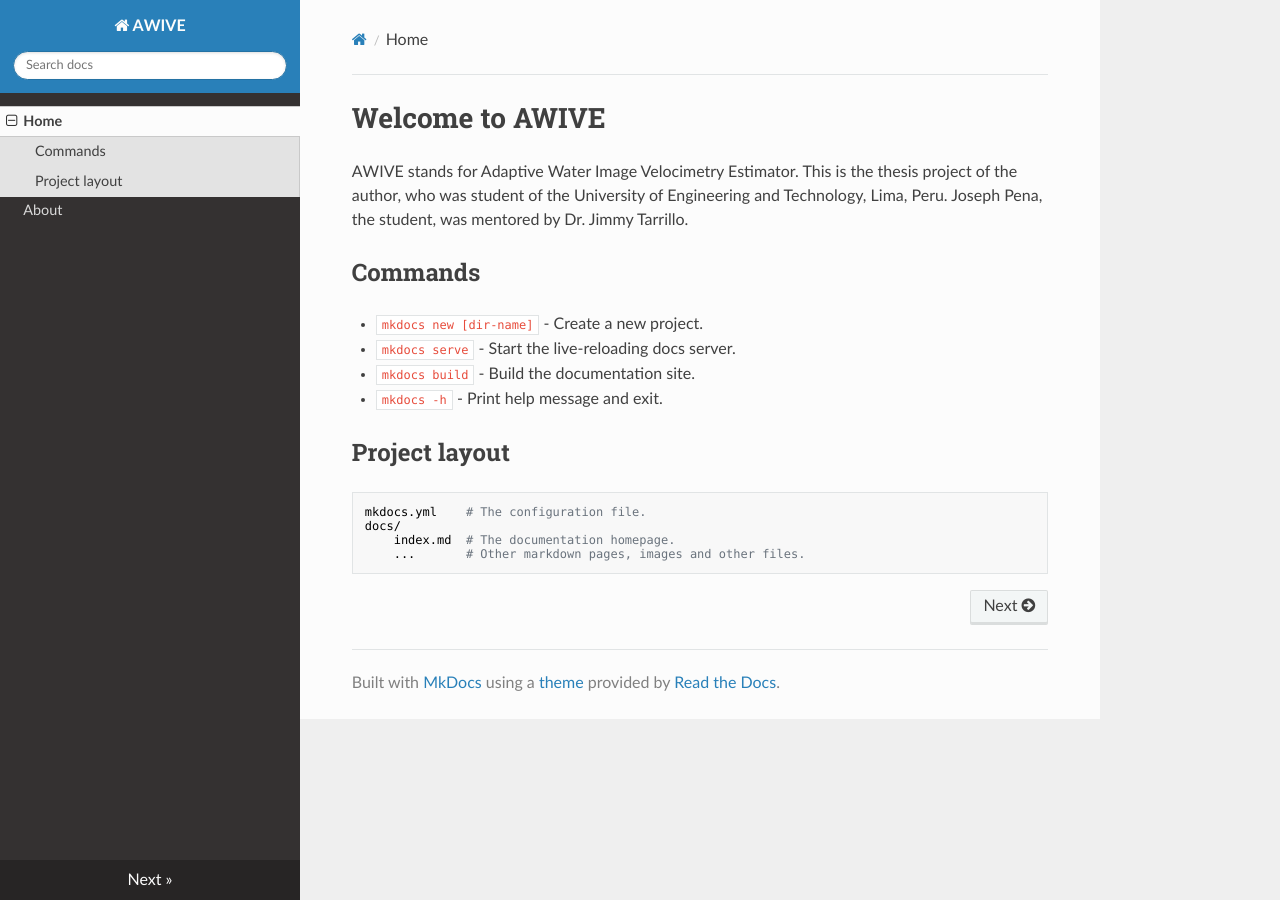
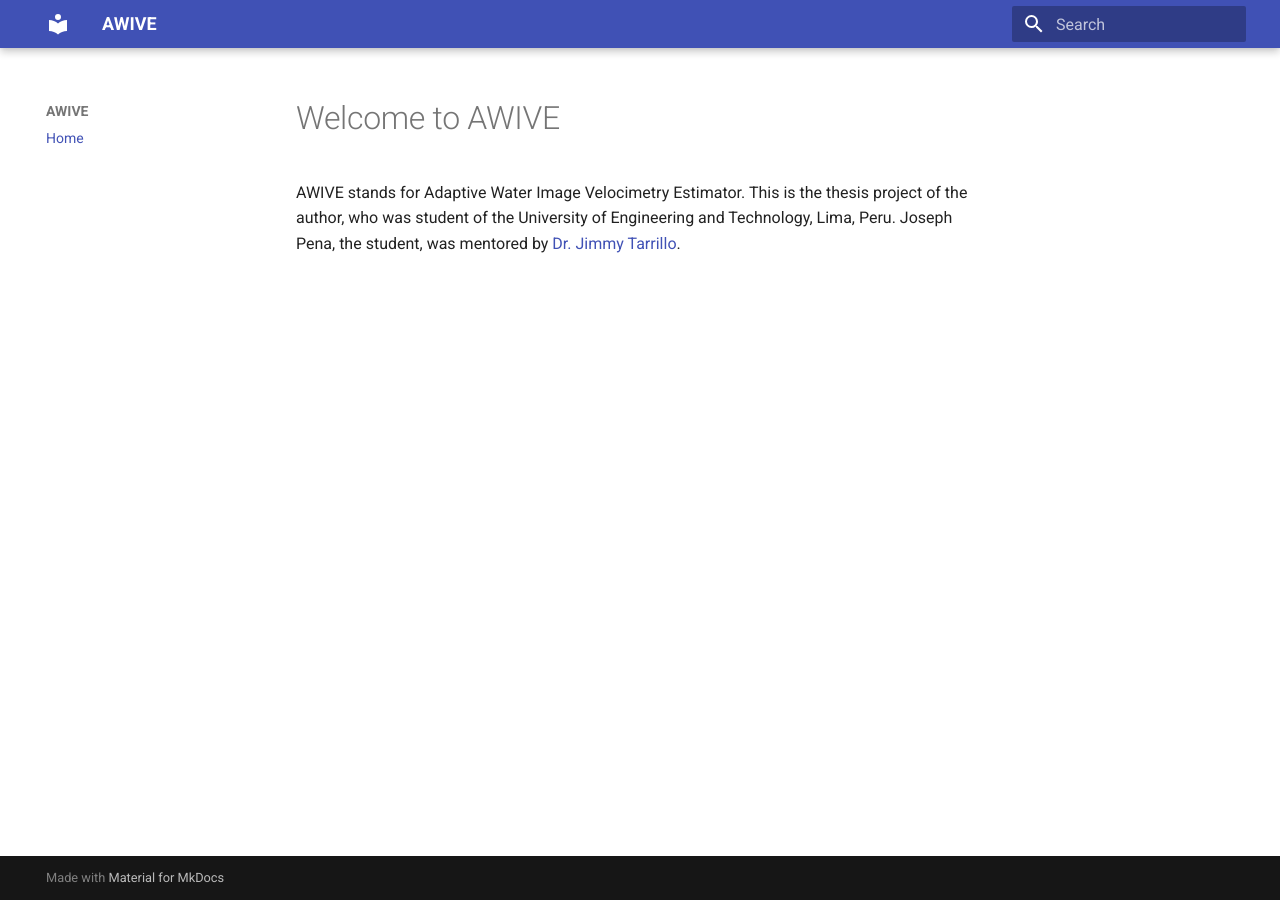
Before and after one commit to JosephPenaQuino/awive, an MkDocs documentation site: the page built from docs/index.md, in a window 1280 px wide. Built offline with MkDocs 1.6.1 and Material for MkDocs 9.7.7, drawn with Linux system fonts in a browser that asks for light colours; nearby versions of some CDN libraries; old or Windows-style settings are respelled for this version of MkDocs.

Commit message:
📝 update to use mkdocs

```diff
--- a/docs/index.md
+++ b/docs/index.md
@@ -3,18 +3,4 @@
 AWIVE stands for Adaptive Water Image Velocimetry Estimator.
 This is the thesis project of the author, who was student of
 the University of Engineering and Technology, Lima, Peru.
-Joseph Pena, the student, was mentored by Dr. Jimmy Tarrillo.
-
-## Commands
-
-* `mkdocs new [dir-name]` - Create a new project.
-* `mkdocs serve` - Start the live-reloading docs server.
-* `mkdocs build` - Build the documentation site.
-* `mkdocs -h` - Print help message and exit.
-
-## Project layout
-
-    mkdocs.yml    # The configuration file.
-    docs/
-        index.md  # The documentation homepage.
-        ...       # Other markdown pages, images and other files.
+Joseph Pena, the student, was mentored by [Dr. Jimmy Tarrillo](https://scholar.google.com/citations?user=f7O0HwYAAAAJ&hl=en&oi=ao).
--- a/mkdocs.yml
+++ b/mkdocs.yml
@@ -1,5 +1,6 @@
 site_name: AWIVE
-pages:
-      - Home: index.md
-      - About: about.md
-theme: readthedocs
+site_url: https://josephpenaquino.github.io/awive
+theme: material
+
+nav:
+  - Home: index.md
```
Also changed, not shown: docs/about.md (deleted, +0 -13 lines), pyproject.toml (+7 -0 lines), 1 other file.
